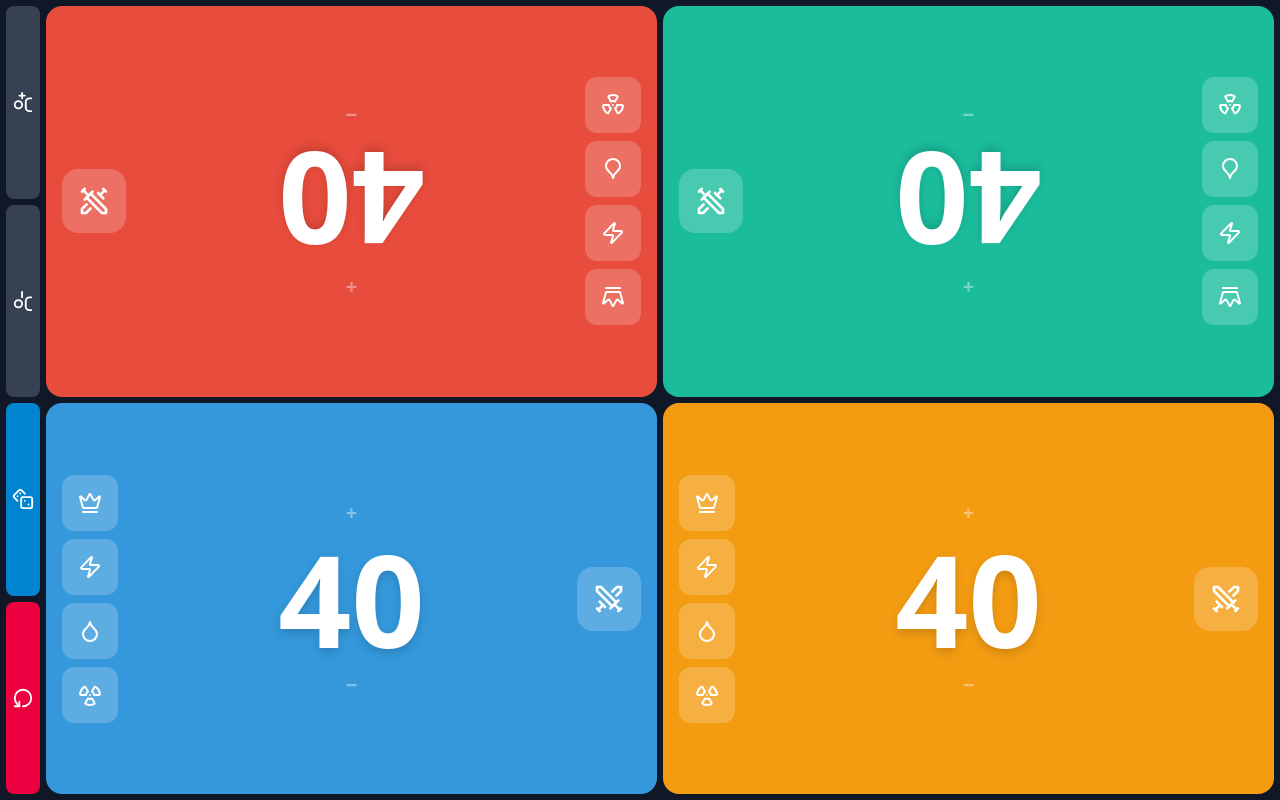
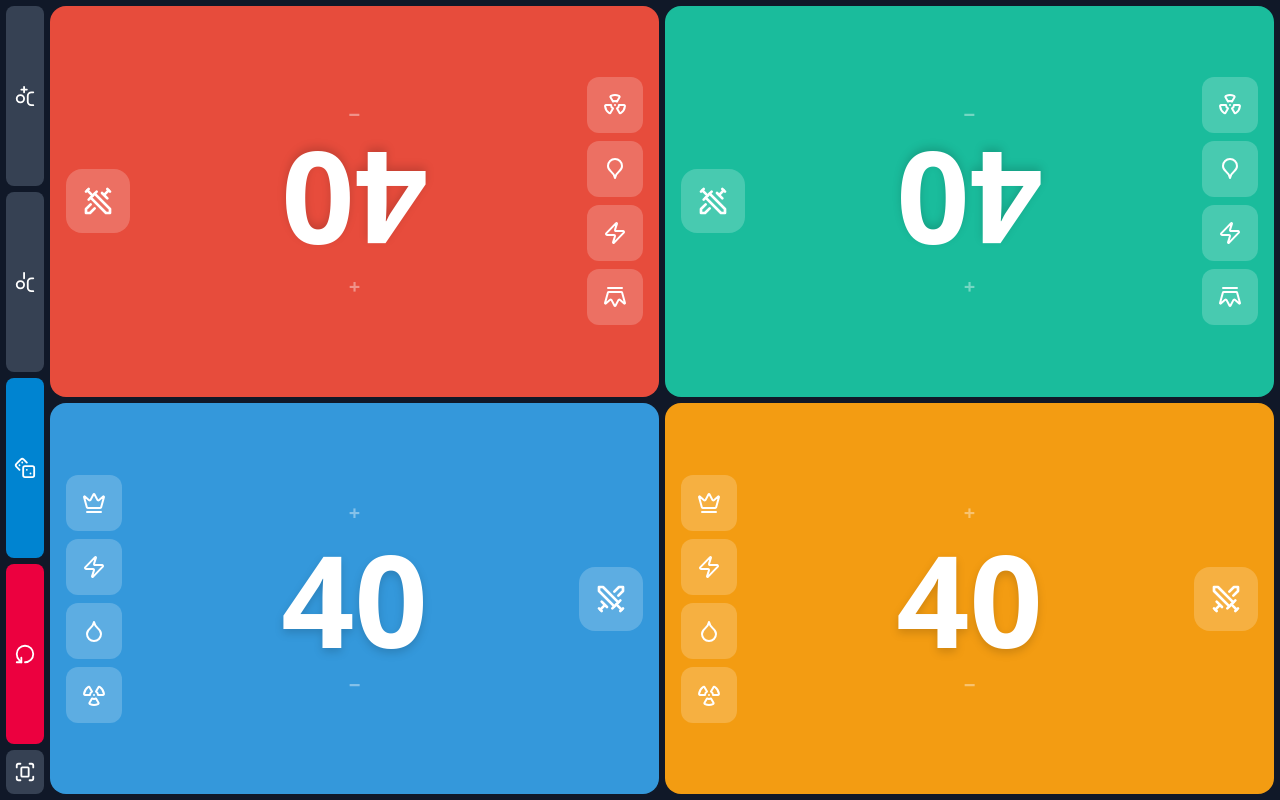
Before and after one commit to reardonj/windsurf-edh-tracker, a React (Vite) app: page / in a window 1280 px wide. Built offline with nearby package versions, Linux system fonts and the light colour scheme.

Commit message:
add full screen toggle

```diff
--- a/src/App.tsx
+++ b/src/App.tsx
@@ -59,6 +59,18 @@ export default function App() {
     [],
   );
 
+  const handleToggleFullscreen = useCallback(() => {
+    if (!document.fullscreenElement) {
+      document.documentElement.requestFullscreen().catch(err => {
+        console.error('Error attempting to enable fullscreen:', err);
+      });
+    } else {
+      document.exitFullscreen().catch(err => {
+        console.error('Error attempting to exit fullscreen:', err);
+      });
+    }
+  }, []);
+
   return (
     <div className="flex flex-row h-full w-full">
       <TopBar
@@ -83,6 +95,7 @@ export default function App() {
           dispatch({ type: 'CLEAR_SELECTION' });
           dispatch({ type: 'RESET_GAME' })
         }}
+        onToggleFullscreen={handleToggleFullscreen}
       />
       <PlayerGrid
         players={state.players.slice(0, state.visibleCount)}
--- a/src/components/TopBar.tsx
+++ b/src/components/TopBar.tsx
@@ -1,5 +1,5 @@
-import { useState } from 'react';
-import { UserPlus, UserMinus, Dices, RotateCcw } from 'lucide-react';
+import { useState, useEffect } from 'react';
+import { UserPlus, UserMinus, Dices, RotateCcw, Fullscreen, Minimize } from 'lucide-react';
 import { MAX_PLAYERS, MIN_PLAYERS } from '../state/types';
 
 interface TopBarProps {
@@ -8,6 +8,7 @@ interface TopBarProps {
   onRemovePlayer: () => void;
   onRandomPlayer: () => void;
   onReset: () => void;
+  onToggleFullscreen: () => void;
   modalIncrementInProgress: boolean;
 }
 
@@ -17,16 +18,32 @@ export default function TopBar({
   onRemovePlayer,
   onRandomPlayer,
   onReset,
+  onToggleFullscreen,
   modalIncrementInProgress: commanderDamageMode,
 }: TopBarProps) {
   const [showConfirm, setShowConfirm] = useState(false);
+  const [isFullscreen, setIsFullscreen] = useState(false);
+
+  useEffect(() => {
+    const handleFullscreenChange = () => {
+      setIsFullscreen(!!document.fullscreenElement);
+    };
+
+    document.addEventListener('fullscreenchange', handleFullscreenChange);
+    return () => {
+      document.removeEventListener('fullscreenchange', handleFullscreenChange);
+    };
+  }, []);
 
   const btnClass =
     'w-full flex-1 flex items-center justify-center rounded-lg text-2xl transition-colors disabled:opacity-30';
 
+  const smallBtnClass =
+    'w-full shrink-1 min-h-11 flex items-center justify-center rounded-lg text-2xl transition-colors disabled:opacity-30';
+
   return (
     <>
-      <div className="flex flex-col items-stretch gap-1.5 p-1.5 pe-0 shrink-0 w-10">
+      <div className="flex flex-col items-stretch gap-1.5 p-1.5 pe-0 shrink-0 w-11">
         <button
           className={`${btnClass} bg-gray-700 hover:bg-gray-600 text-white`}
           onClick={onAddPlayer}
@@ -59,6 +76,16 @@ export default function TopBar({
         >
           <span className="-rotate-90"><RotateCcw size={22} /></span>
         </button>
+        <button
+          className={`${smallBtnClass} bg-gray-700 hover:bg-gray-600 text-white`}
+          onClick={onToggleFullscreen}
+          disabled={commanderDamageMode}
+          aria-label="Toggle fullscreen"
+        >
+          <span className="-rotate-90">
+            {isFullscreen ? <Minimize size={22} /> : <Fullscreen size={22} />}
+          </span>
+        </button>
       </div>
 
       {showConfirm && (
```
